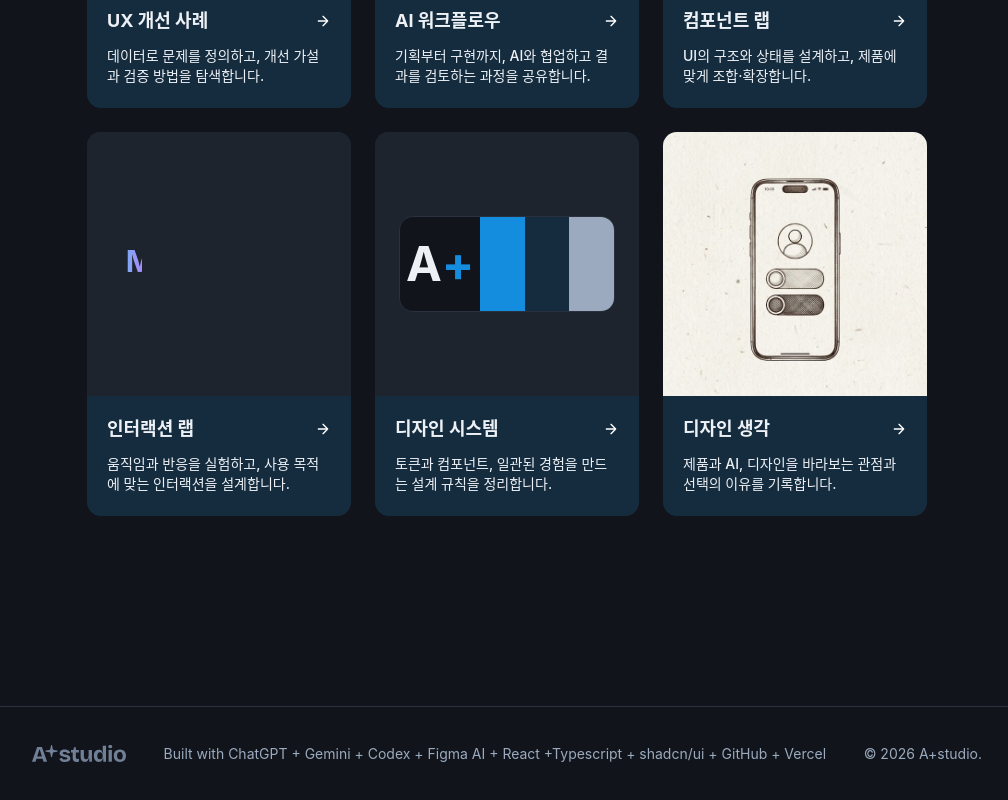
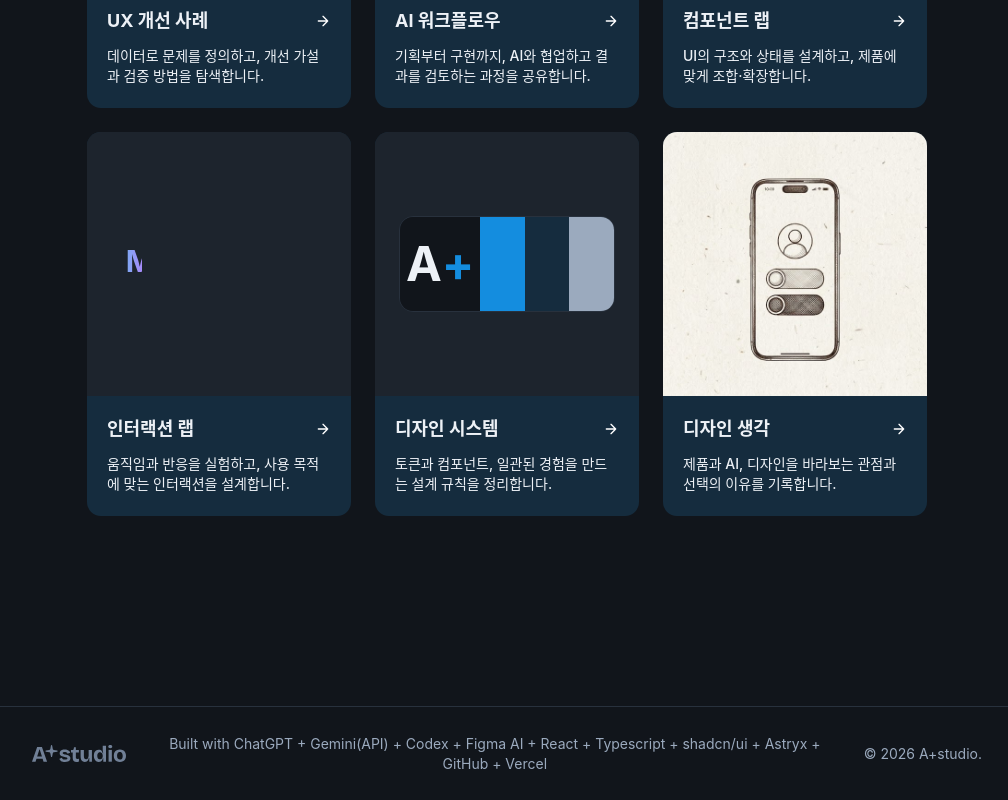
Before and after one commit to austins-uiux/portfolio2026, a React (Vite) app: page / in a window 1280 px wide. Shown: the part 1326-2126 px from the top of the page, without its empty margins (258-1266 px from the left). Built offline with nearby package versions, Linux system fonts and the light colour scheme; a web font is replaced by a local one.

Commit message:
Update A+studio footer technology credits

```diff
--- a/src/data/portfolio.ts
+++ b/src/data/portfolio.ts
@@ -12,7 +12,7 @@ export const site = {
   owner: 'Austin',
   role: 'AI 네이티브 프로덕트 디자이너',
   github: 'https://github.com/austins-uiux',
-  credits: 'Built with ChatGPT + Gemini + Codex + Figma AI + React +Typescript + shadcn/ui + GitHub + Vercel',
+  credits: 'Built with ChatGPT + Gemini(API) + Codex + Figma AI + React + Typescript + shadcn/ui + Astryx + GitHub + Vercel',
 };
 
 export const categories: Category[] = [
```
